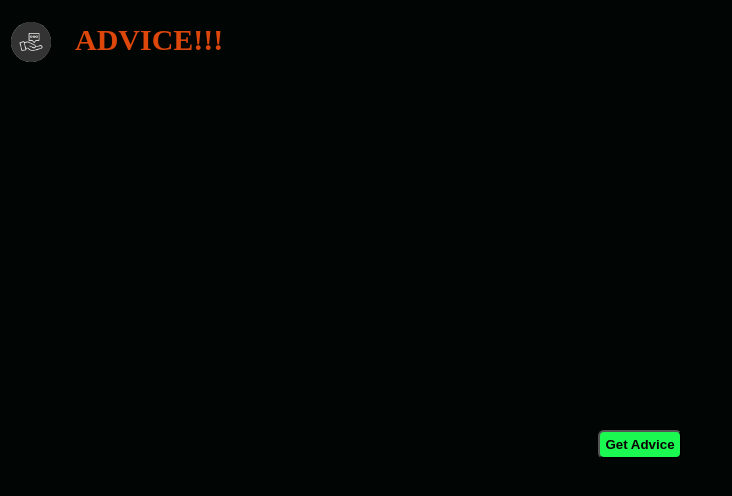
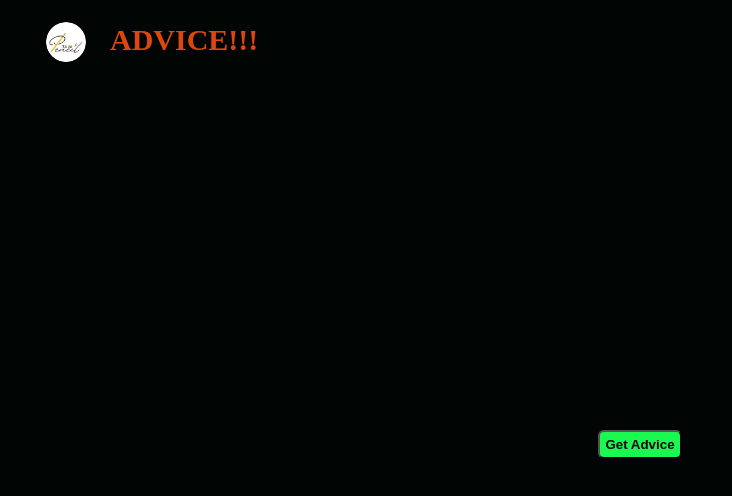
Before and after one commit to Thineshg77/Advice, a React (Vite) app: page / in a window 1280 px wide. Shown: the top 496 px of the page, without its empty margins (0-732 px from the left). Built offline with nearby package versions, Linux system fonts and the light colour scheme.

Commit message:
position change

```diff
--- a/src/Advice.css
+++ b/src/Advice.css
@@ -31,11 +31,13 @@ button{
     margin-bottom: 15%;
     font-size: 30px;
 
+
 }
 
 img{
     width: 40px;
     height: 40px;
     border-radius: 50%;
+    margin-left: 35px;
 
 }
--- a/src/Adviceapp.jsx
+++ b/src/Adviceapp.jsx
@@ -12,7 +12,7 @@ const Adviceapp = () => {
       <nav>
         <table>
           <tbody>
-            <td><img src="./src/assets/icon.jpg" alt="profile" /></td>
+            <td><img src="./src/assets/q.jpg" alt="profile" /></td>
             <td><h1 className='head'>ADVICE!!!</h1></td>
           </tbody>
         </table>
```
Also changed, not shown: src/assets/q.jpg (added).
